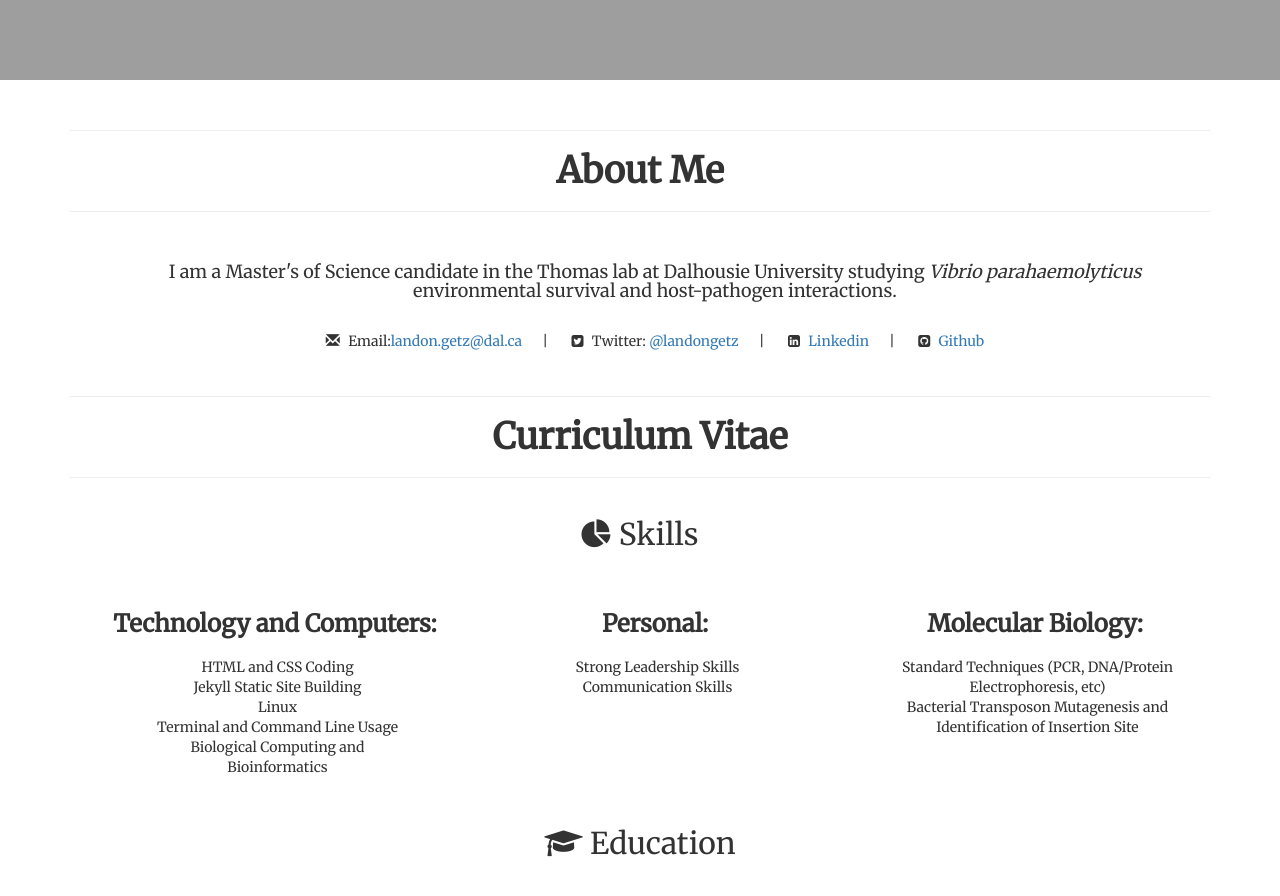
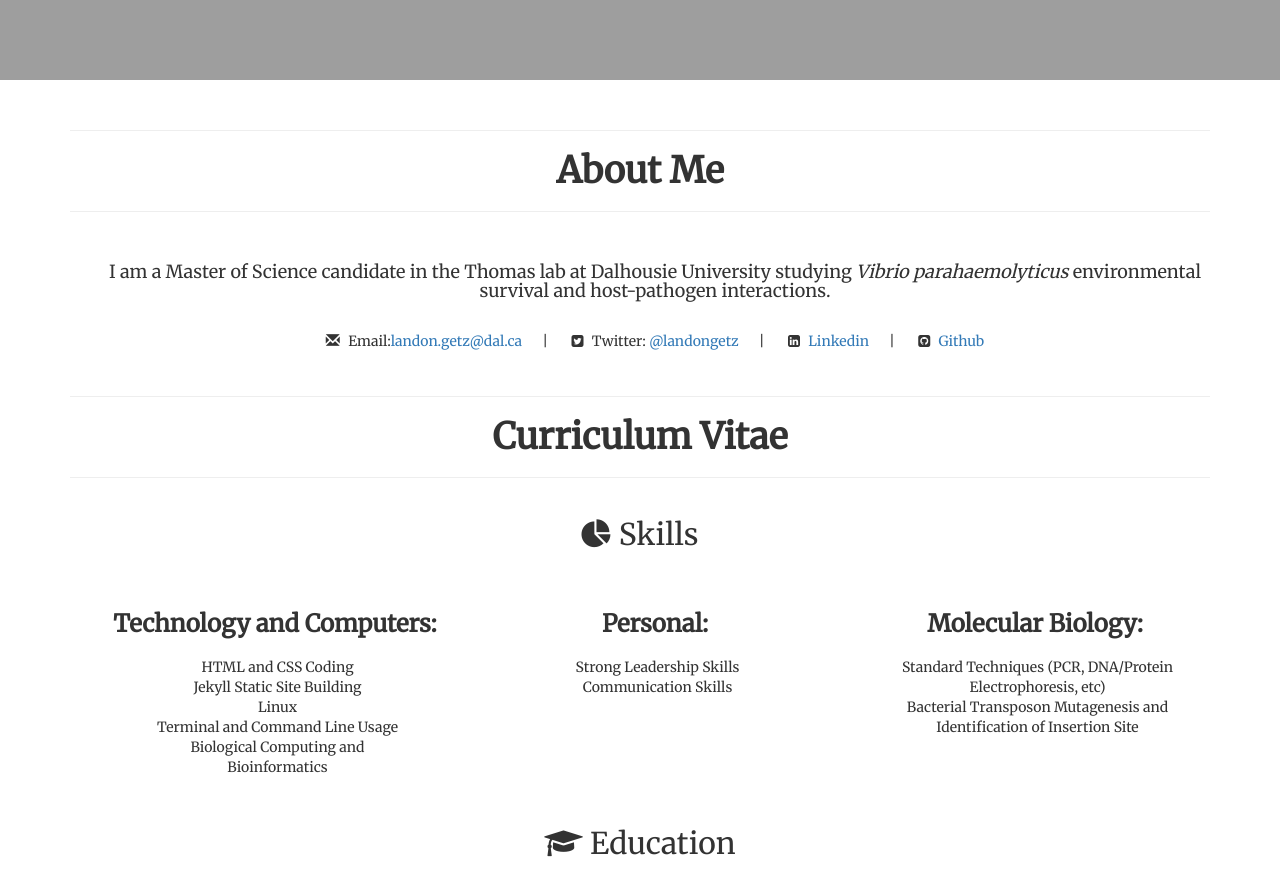
Before and after one commit to LandonGetz/OldCVWebsite, a Jekyll site: the page built from index.md, in a window 1280 px wide and 900 px high, scrolled down 520 px. Shown: the top 896 px of the window. Built offline with Jekyll 4.4.1, drawn with Linux system fonts in a browser that asks for light colours; nearby versions of some CDN libraries.

Commit message:
Minor change to wording in description

```diff
--- a/index.md
+++ b/index.md
@@ -12,7 +12,7 @@ scroll: true
 <h1 id="about"><b>About Me</b></h1>
 <hr>
 <div class="container">
-    <h4>I am a Master's of Science candidate in the Thomas lab at Dalhousie University studying <i>Vibrio parahaemolyticus</i> environmental survival and host-pathogen interactions.</h4>
+    <h4>I am a Master of Science candidate in the Thomas lab at Dalhousie University studying <i>Vibrio parahaemolyticus</i> environmental survival and host-pathogen interactions.</h4>
 </div>
 <div class="container" id="contactbuttondiv">
     <h5 id="contactbuttons"><span id="icon" class="glyphicon glyphicon-envelope"></span>  Email:<a href="mailto:landon.getz@dal.ca">landon.getz@dal.ca</a></h5>|
```
